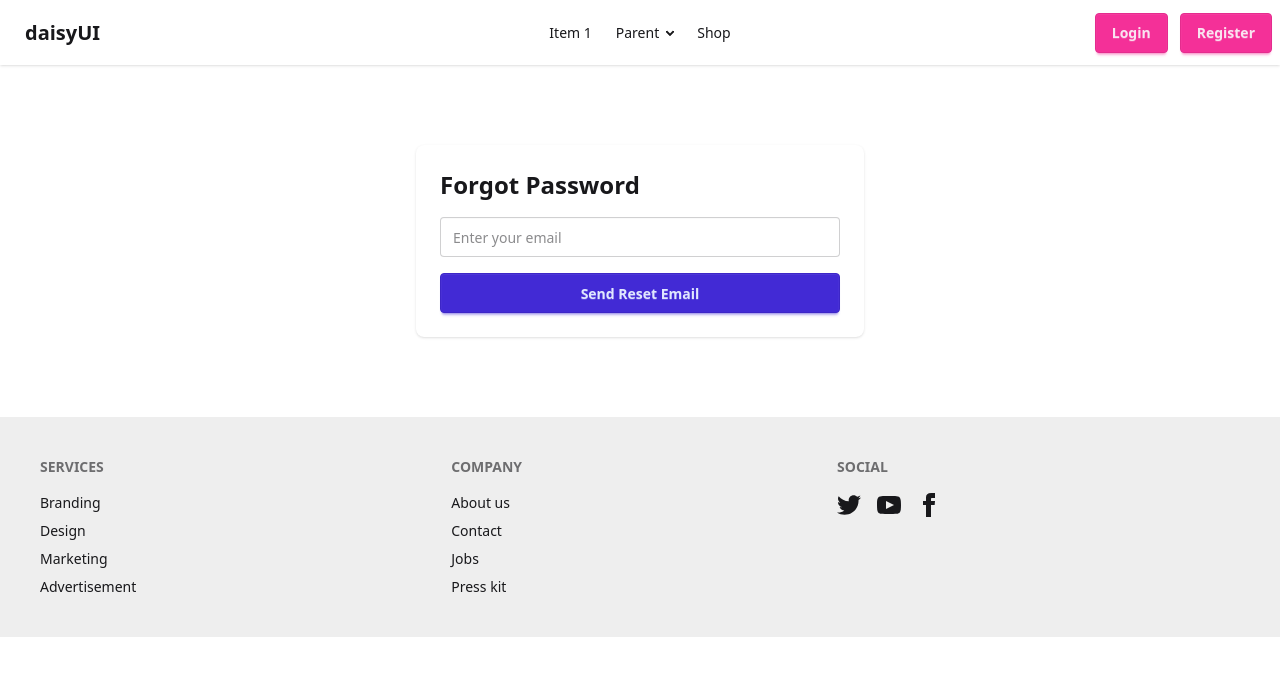
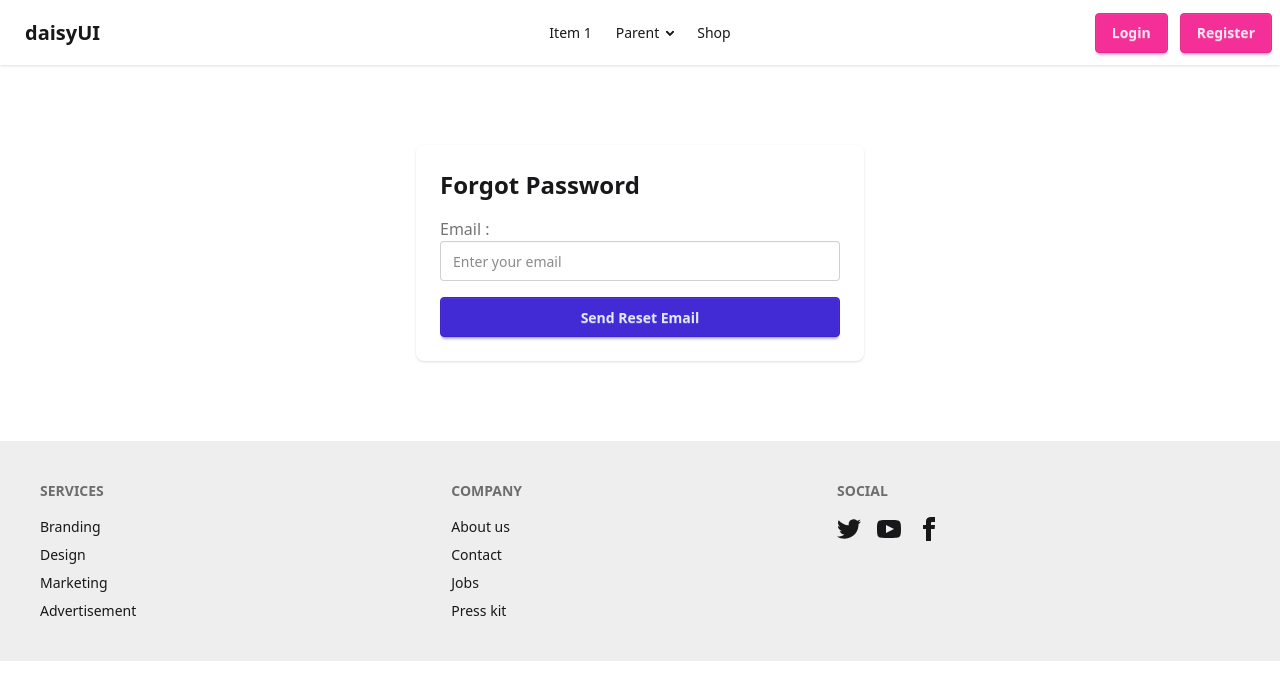
Before and after one commit to Israt022/phimart-client, a React (Vite) app: page /forgot-password in a window 1280 px wide. Shown: the top 700 px of the page. Built offline with nearby package versions, Linux system fonts and the light colour scheme.

Commit message:
React Practice Module-35.5 Added

```diff
--- a/src/pages/ForgotPassword.jsx
+++ b/src/pages/ForgotPassword.jsx
@@ -23,6 +23,7 @@ const ForgotPassword = () => {
             {errorMsg && <ErrorAlert error={errorMsg} />}
             {successMsg && <p className="text-success">{successMsg}</p>}
             <form onSubmit={handleSubmit(onSubmit)}>
+                <label className="label">Email :</label>
                 <input
                     {...register("email", { required: "Email is required" })}
                     placeholder="Enter your email"
```
